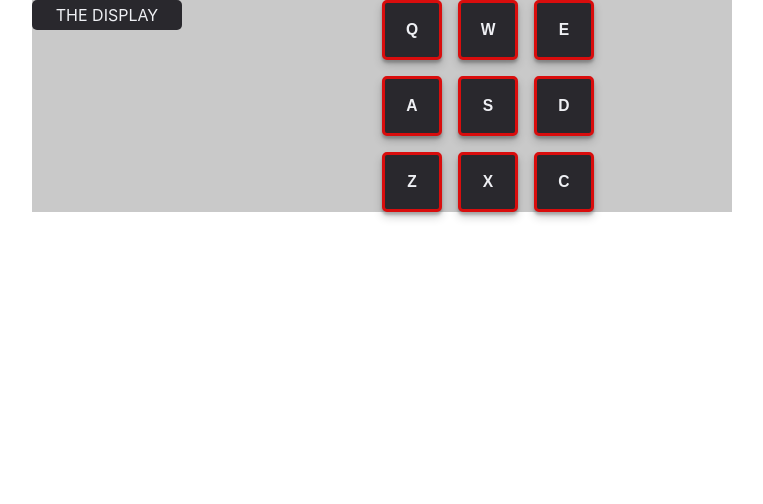
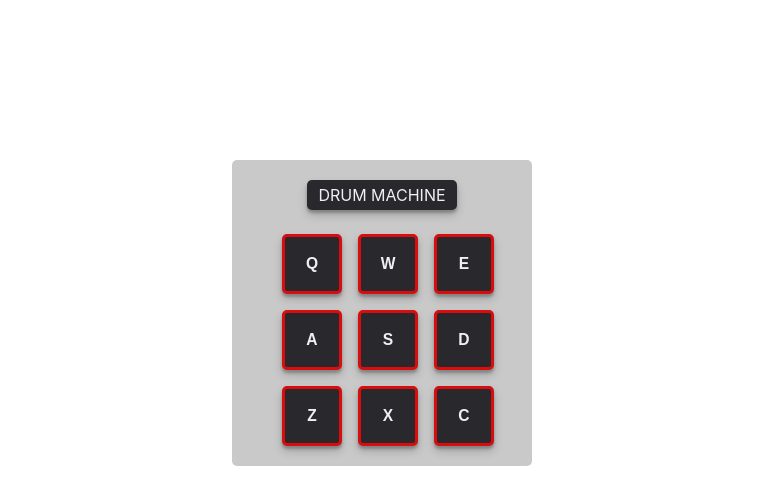
Before and after one commit to kiljaja/drum-machine, a React (Create React App) app: page / in a window 1280 px wide. Shown: the top 504 px of the page, without its empty margins (258-1021 px from the left). Built offline with nearby package versions, Linux system fonts and the light colour scheme.

Commit message:
Add layout styling

```diff
--- a/public/index.html
+++ b/public/index.html
@@ -16,5 +16,6 @@
   <body>
     <noscript>You need to enable JavaScript to run this app.</noscript>
     <div id="root"></div>
+
   </body>
 </html>
--- a/src/App.css
+++ b/src/App.css
@@ -1,12 +1,17 @@
 #drum-machine{
   display: grid;
-  grid-template-columns: 1fr 1fr;
+  grid-template-columns: 1fr;
+  grid-gap: 1.5em;
   background-color: var(--drum-machine-bg-color);
-  max-width: 700px;
+  max-width: 300px;
   margin: 0 auto;
+  margin-top: 20vh;
+  padding: 20px;
+  border-radius: 5px;
 }
 .drum-pads-container{
   display: grid;
+  margin: 0 auto;
   width: 200px;
   grid-template-columns: auto auto auto;
   grid-gap: 1em;
@@ -17,9 +22,11 @@
   width: 150px;
   height: 30px;
   padding: 5px;
+  margin: 0 auto;
   text-align: center;
   text-transform: uppercase;
   color: var(--white);
   border-radius: 5px;
   background-color: var(--drum-pad-bg-color);
+  box-shadow: var(--shadow-box);
 }
--- a/src/App.js
+++ b/src/App.js
@@ -8,7 +8,7 @@ class App extends React.Component {
     super(props);
     this.state = {
       isPowered: true,
-      displayText: 'the display',
+      displayText: 'Drum Machine',
       bank: bankOne,
       volume: 1
     };
--- a/src/component/DrumPadButton/DrumPadButton.js
+++ b/src/component/DrumPadButton/DrumPadButton.js
@@ -47,7 +47,7 @@ export default class DrumPadButton extends React.Component {
 
   render() {
     return (
-      <button className="drum-pad" onClick={this.handleClick}>
+      <button className="drum-pad" id={this.props.id} onClick={this.handleClick}>
         <h3>{this.props.keyTrigger}</h3>
         <audio
           id={this.props.keyTrigger}
```
